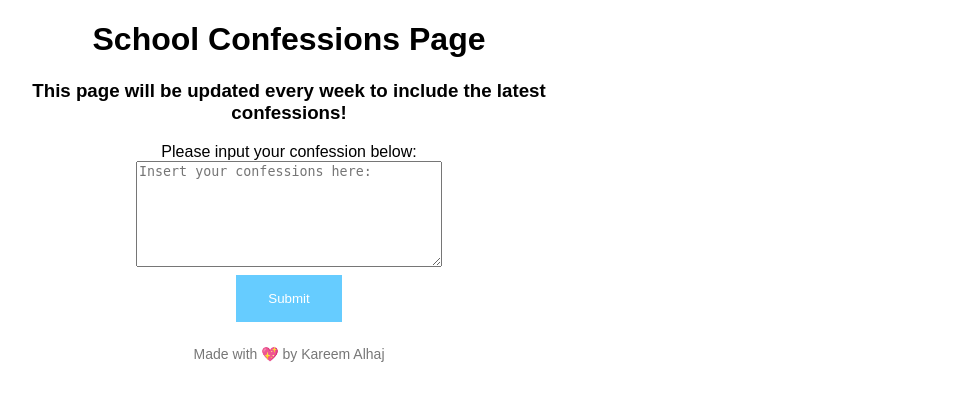
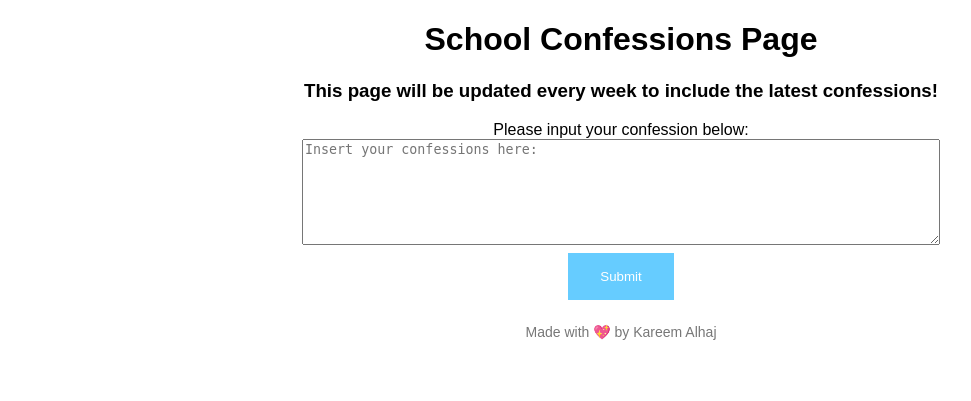
Before and after one commit to superhenryman/Confessions, a Flask app: page / in a window 1280 px wide. Shown: the top 401 px of the page, without its empty margins (19-990 px from the left). Run offline with Flask 2, Linux system fonts and the light colour scheme; some libraries are stand-ins or nearby versions.

Commit message:
Update stylesheet.css

```diff
--- a/static/stylesheet.css
+++ b/static/stylesheet.css
@@ -2,9 +2,6 @@
 body {
     text-align: center;
     font-family:Arial, Helvetica, sans-serif;
-}
-.header, .confessions, footer {
-    max-width: 600px;
 }
 textarea {
     width: 50%;
```
